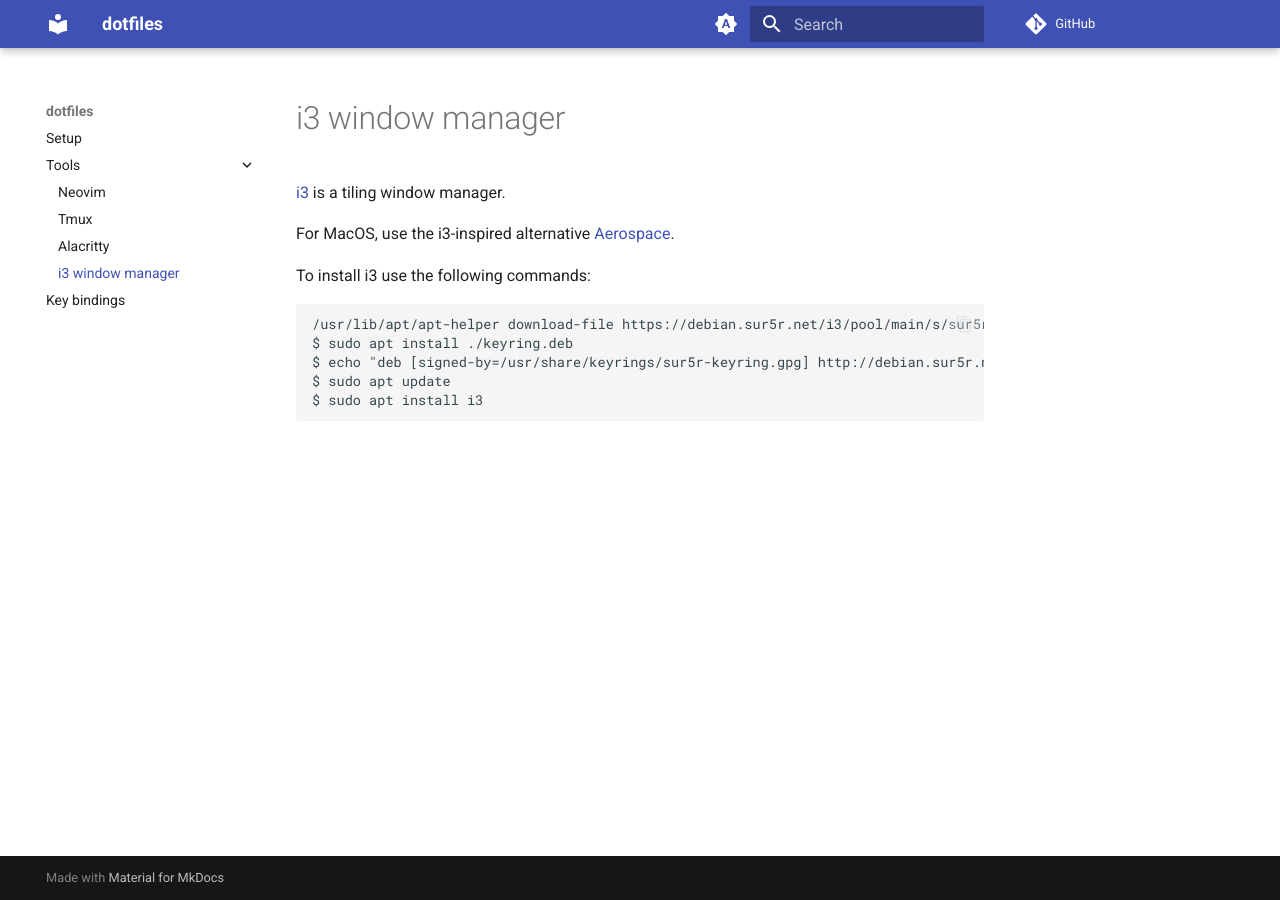
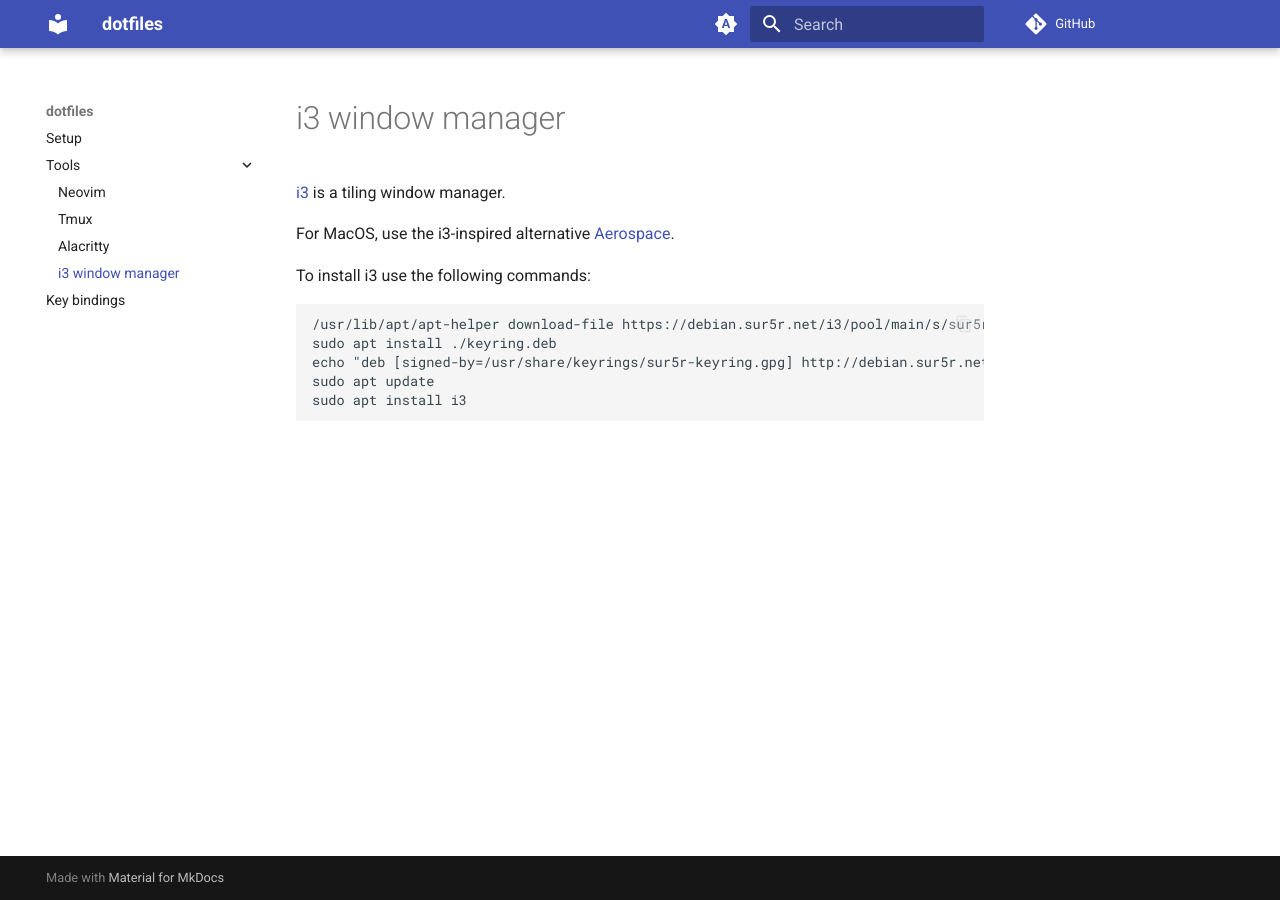
Before and after one commit to HieuDao-code/dotfiles, an MkDocs documentation site: the page built from docs/i3.md, in a window 1280 px wide. Built offline with MkDocs 1.6.1 and Material for MkDocs 9.7.7, drawn with Linux system fonts in a browser that asks for light colours; comment, search, counter and statistics services are not loaded.

Commit message:
Update i3.md

````diff
--- a/docs/i3.md
+++ b/docs/i3.md
@@ -8,8 +8,8 @@ To install i3 use the following commands:
 
 ```sh
 /usr/lib/apt/apt-helper download-file https://debian.sur5r.net/i3/pool/main/s/sur5r-keyring/sur5r-keyring_2025.03.09_all.deb keyring.deb SHA256:2c2601e6053d5c68c2c60bcd088fa9797acec5f285151d46de9c830aaba6173c
-$ sudo apt install ./keyring.deb
-$ echo "deb [signed-by=/usr/share/keyrings/sur5r-keyring.gpg] http://debian.sur5r.net/i3/ $(grep '^VERSION_CODENAME=' /etc/os-release | cut -f2 -d=) universe" | sudo tee /etc/apt/sources.list.d/sur5r-i3.list
-$ sudo apt update
-$ sudo apt install i3
+sudo apt install ./keyring.deb
+echo "deb [signed-by=/usr/share/keyrings/sur5r-keyring.gpg] http://debian.sur5r.net/i3/ $(grep '^VERSION_CODENAME=' /etc/os-release | cut -f2 -d=) universe" | sudo tee /etc/apt/sources.list.d/sur5r-i3.list
+sudo apt update
+sudo apt install i3
 ```
````
